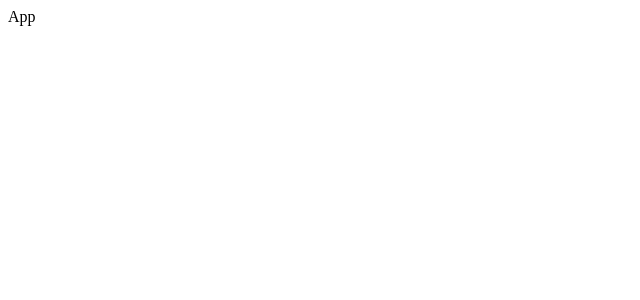
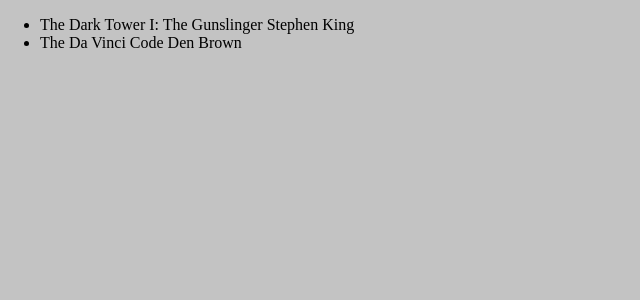
Before and after one commit to eaglee26/react-redux-shop, a React (Create React App) app: page / in a window 1280 px wide. Shown: the top 300 px of the page, without its empty margins (0-640 px from the left). Built offline with nearby package versions, Linux system fonts and the light colour scheme.

Commit message:
setup router and added book-list

```diff
--- a/src/components/app/app.css
+++ b/src/components/app/app.css
@@ -0,0 +1,5 @@
+body{
+    margin: 0;
+    padding: 0;
+    background: #c3c3c3;
+}
--- a/src/components/app/app.js
+++ b/src/components/app/app.js
@@ -1,12 +1,15 @@
 import React from 'react';
-import { withBookStoreService } from '../HOC'
+import { Switch, Route } from 'react-router-dom';
+import { HomePage, CardPage } from '../pages';
 import './app.css'
 
-const App = ({ bookstoreService }) => {
-    console.log(bookstoreService.getBooks());
+const App = () => {
     return (
-        <div>App</div>
+        <Switch>
+            <Route path='/' component={HomePage} exact />
+            <Route path='/card' component={CardPage} />
+        </Switch>
     )
 };
 
-export default withBookStoreService()(App);
+export default App;
--- /dev/null
+++ b/src/components/book-list-item/book-list-item.js
@@ -0,0 +1,14 @@
+import React from 'react';
+import './book-list-item.css';
+
+const BookListItem = ({ book }) => {
+    const { title, author } = book;
+    return (
+        <div>
+            <span>{title}</span>
+            <span> {author}</span>
+        </div>
+    )
+};
+
+export default BookListItem;
--- /dev/null
+++ b/src/components/book-list-item/index.js
@@ -0,0 +1,3 @@
+import BookListItem from './book-list-item';
+
+export default BookListItem;
--- /dev/null
+++ b/src/components/book-list/book-list.js
@@ -0,0 +1,24 @@
+import React, { Component } from 'react';
+import BookListItem from '../book-list-item';
+import './book-list.css';
+
+class BookList extends Component {
+    render() {
+        const { books } = this.props;
+        return (
+            <ul>
+                {
+                    books.map((book) => {
+                        return (
+                            <li key={book.id}>
+                                <BookListItem book={book} />
+                            </li>
+                        )
+                    })
+                }
+            </ul>
+        )
+    }
+}
+
+export default BookList;
--- /dev/null
+++ b/src/components/book-list/index.js
@@ -0,0 +1,3 @@
+import BookList from './book-list';
+
+export default BookList;
--- /dev/null
+++ b/src/components/pages/cart-page.js
@@ -0,0 +1,11 @@
+import React from 'react';
+
+const CardPage = () => {
+    return (
+        <div>
+            Card page
+        </div>
+    )
+};
+
+export default CardPage;
--- /dev/null
+++ b/src/components/pages/home-page.js
@@ -0,0 +1,18 @@
+import React from 'react';
+import BookList from '../book-list';
+
+const HomePage = () => {
+    const books = [
+        {
+            id: 1, title: 'The Dark Tower I: The Gunslinger', author: 'Stephen King'
+        },
+        {
+            id: 2, title: 'The Da Vinci Code', author : 'Den Brown'
+        }
+    ];
+    return (
+        <BookList books={books} />
+    )
+};
+
+export default HomePage;
--- /dev/null
+++ b/src/components/pages/index.js
@@ -0,0 +1,4 @@
+import HomePage from './home-page';
+import CardPage from './cart-page';
+
+export { HomePage, CardPage };
--- a/src/services/bookstore-services.js
+++ b/src/services/bookstore-services.js
@@ -1,5 +1,3 @@
-import React, { Component } from 'react';
-
 export default class BookStore  {
     getBooks() {
         return [
```
Also changed, not shown: src/components/book-list-item/book-list-item.css (added), src/components/book-list/book-list.css (added).
